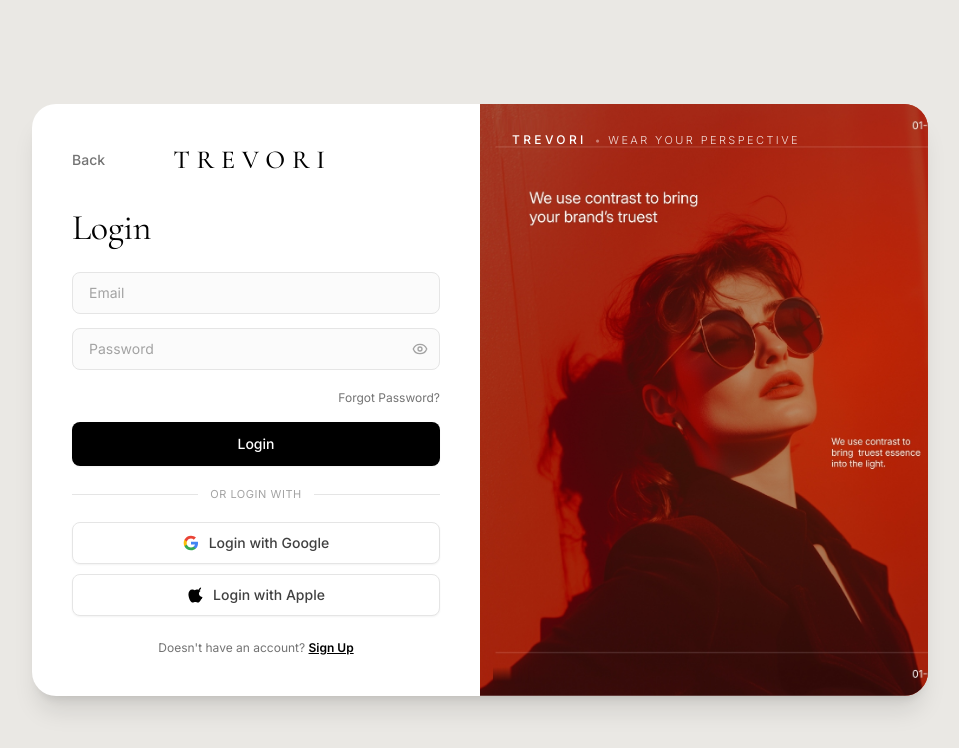
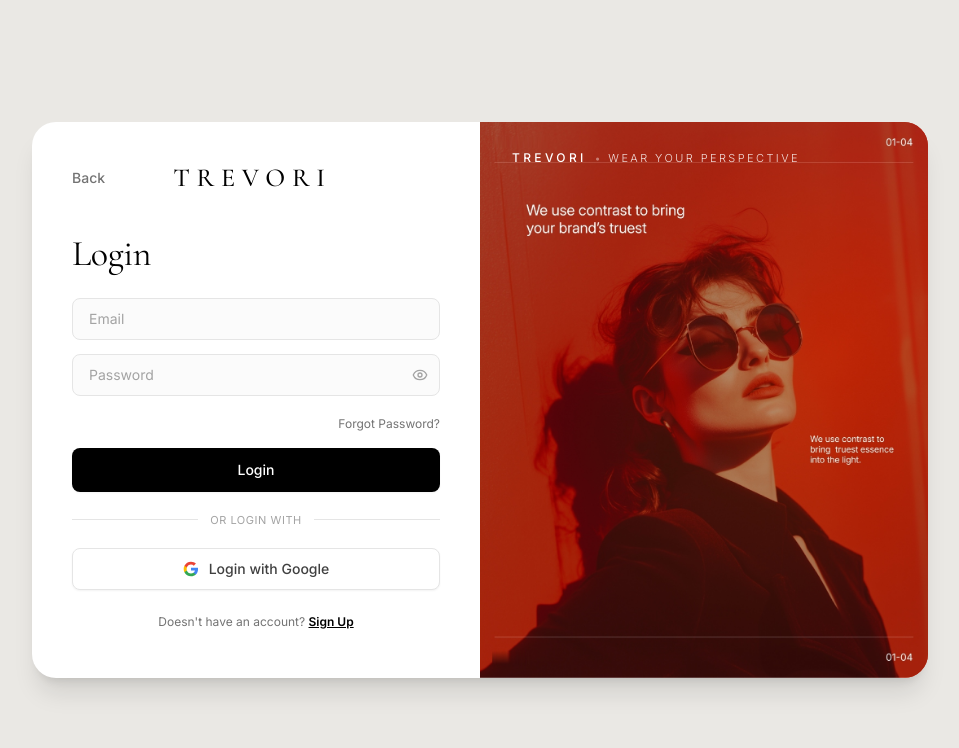
Before and after one commit to pranavavadhanula/trenzio-storefront, a React (Vite) app: page /login in a window 1280 px wide. Shown: the top 748 px of the page, without its empty margins (160-1119 px from the left). Built offline with nearby package versions, Linux system fonts and the light colour scheme; no server answers.

Commit message:
fix: remove Login with Apple button from login page

```diff
--- a/src/pages/LoginPage.tsx
+++ b/src/pages/LoginPage.tsx
@@ -124,27 +124,9 @@ export const LoginPage: React.FC = () => {
     redirectToGoogleOAuth();
   };
 
-  const handleSocialLogin = (provider: 'google' | 'apple') => {
+  const handleSocialLogin = (provider: 'google') => {
     if (provider === 'google') {
       handleGoogleLogin();
-    } else {
-      setIsLoading(true);
-      setTimeout(() => {
-        login({
-          name: 'ELENA ROSTOVA',
-          email: 'elena@icloud.com',
-          phone: '+91 98765 43210',
-          tier: 'Noir Member',
-          creditsINR: 1500,
-          points: 4800,
-          authProvider: 'apple',
-        });
-        setIsLoading(false);
-        setSuccess(true);
-        setTimeout(() => {
-          navigate('/account');
-        }, 400);
-      }, 400);
     }
   };
 
@@ -331,18 +313,6 @@ export const LoginPage: React.FC = () => {
                 </svg>
                 <span>Login with Google</span>
               </button>
-
-              {/* Apple Button */}
-              <button
-                type="button"
-                onClick={() => handleSocialLogin('apple')}
-                className="w-full py-2.5 px-4 border border-neutral-200 hover:border-neutral-400 rounded-lg bg-white text-sm font-medium text-neutral-700 flex items-center justify-center gap-2.5 transition-colors cursor-pointer shadow-sm"
-              >
-                <svg className="w-4 h-4 fill-current text-black" viewBox="0 0 170 170">
-                  <path d="M150.37 130.25c-2.45 5.66-5.35 10.87-8.71 15.66-4.58 6.53-8.33 11.05-11.22 13.56-4.48 4.12-9.28 6.23-14.42 6.35-3.69 0-8.14-1.05-13.32-3.18-5.19-2.12-9.97-3.17-14.34-3.17-4.58 0-9.49 1.05-14.75 3.17-5.26 2.13-9.5 3.24-12.74 3.35-4.35.13-9.16-1.9-14.42-6.08-3.69-3.04-7.6-7.85-11.75-14.43-6.19-9.88-10.98-20.91-14.37-33.09-3.39-12.18-5.09-23.75-5.09-34.7 0-14.56 3.73-26.68 11.2-36.35 7.46-9.68 16.73-14.58 27.81-14.71 4.71 0 10.15 1.25 16.32 3.75 6.17 2.5 10.13 3.8 11.89 3.89 1.54 0 5.68-1.39 12.42-4.17 6.74-2.78 12.44-4.04 17.1-3.79 13.62.9 24.31 5.92 32.06 15.06-11.77 7.14-17.51 16.92-17.21 29.35.3 9.69 4.11 17.85 11.45 24.49 7.34 6.64 16.14 10.36 26.4 11.16-2.14 6.35-4.77 12.98-7.89 19.89zm-26.69-95.2c0-6.9 2.47-13.3 7.41-19.18 4.94-5.88 11.08-9.59 18.42-11.13.12 1.03.18 2.06.18 3.09 0 6.66-2.58 13.15-7.75 19.46-5.17 6.31-11.39 9.87-18.66 10.67.24-.97.4-1.94.4-2.91z" />
-                </svg>
-                <span>Login with Apple</span>
-              </button>
             </div>
 
             {/* Bottom Sign Up Link */}
```
